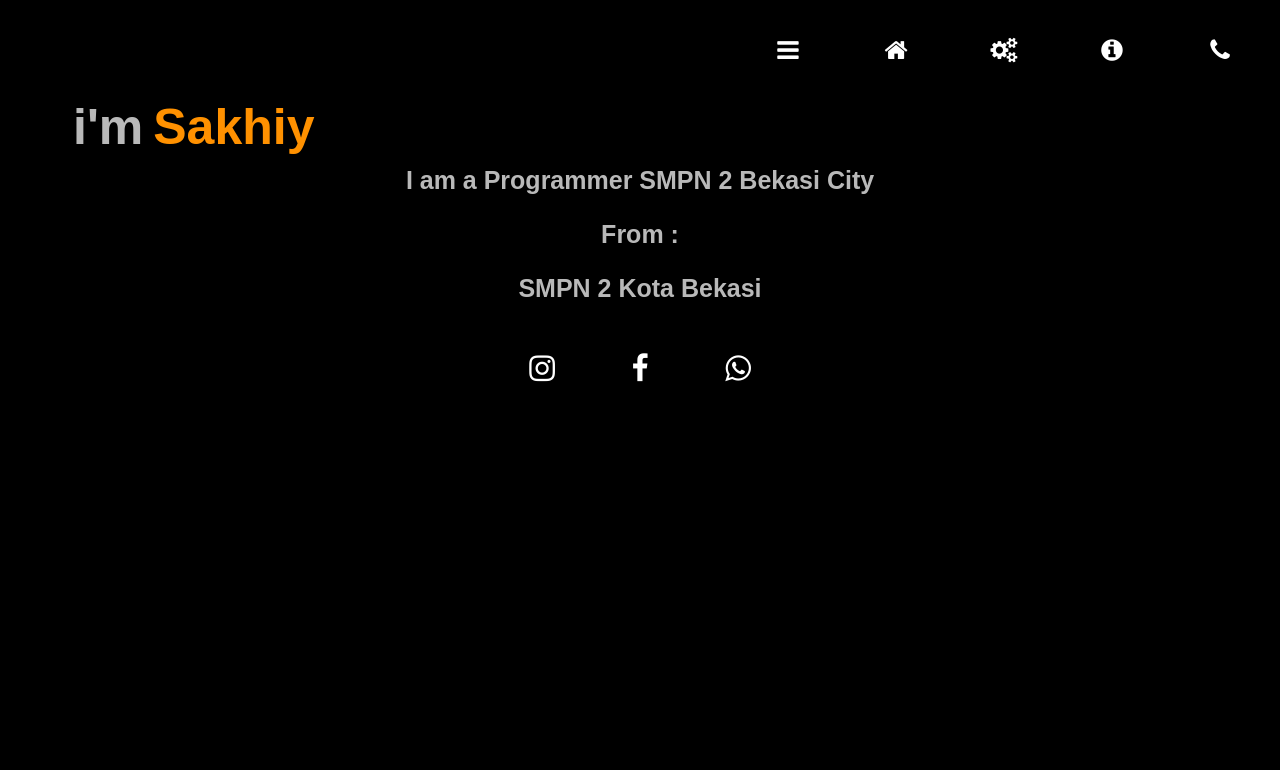
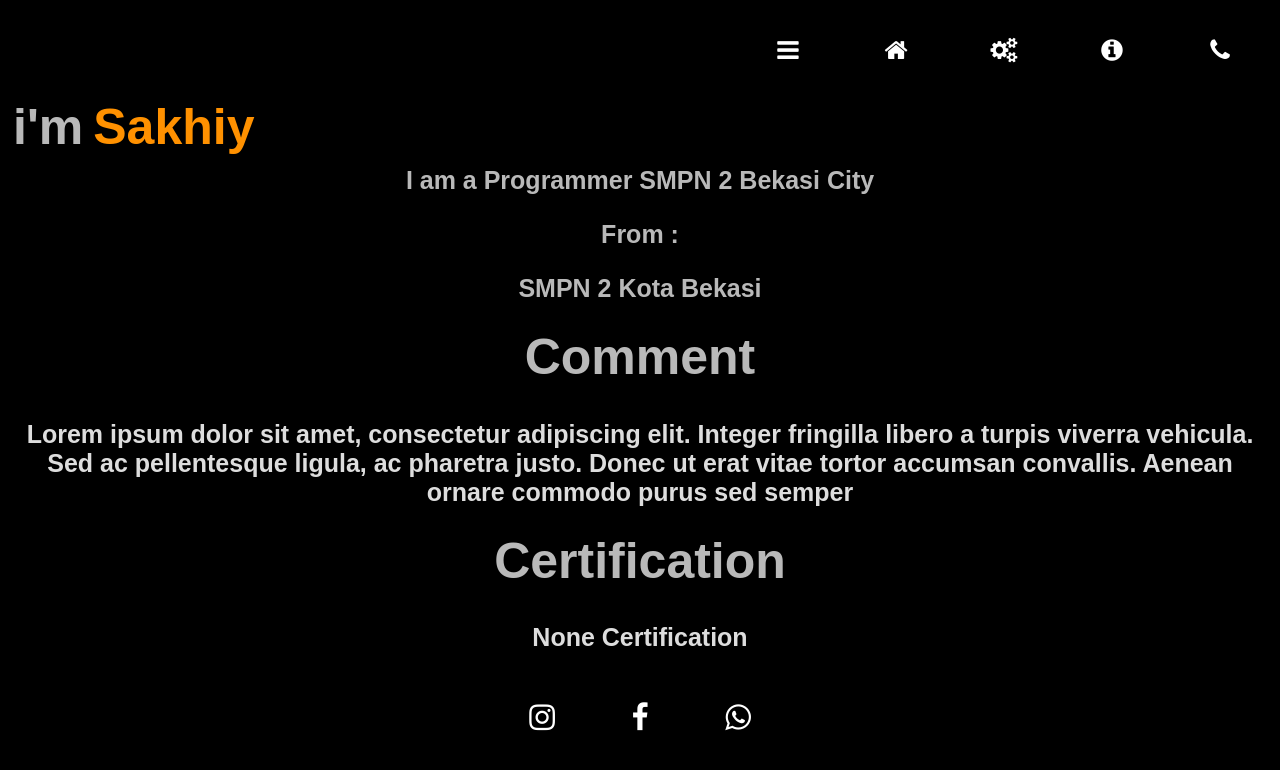
Before and after one commit to justme122/Portfolio, a plain HTML site: page docs/index.html in a window 1280 px wide. Drawn offline with Linux system fonts and the light colour scheme.

Commit message:
Update index.html

```diff
--- a/docs/index.html
+++ b/docs/index.html
@@ -7,7 +7,7 @@
     <link rel="stylesheet" href="Portfolio.css">
 </head>
 <body>
-    <div class="menu" style="text-align: right; display: flexbox">
+        <div class="menu" style="display: flexbox">
             <a class="fa fa-bars"></a>
             <a href="#home" class="fa fa-home"></a>
             <a href="#services" class="fa fa-cogs"></a>
@@ -16,16 +16,35 @@
         </div>
 
         <div class="slide" style="display: flex; font-family: Arial, Helvetica, sans-serif;">
-            <h1 style="margin: 5px; color: #b9b9b9; padding-left: 60px;">i'm</h1>
+            <h1 class="slides" style="margin: 5px; color: #b9b9b9;">i'm</h1>
             <h1 style="color: #ff9100; margin: 5px;">Sakhiy</h1>
         </div>
+
         <div class="slide" style="font-family: Arial, Helvetica, sans-serif;">
             <p>I am a Programmer  SMPN 2 Bekasi City</p>
             <p>From : </p>
             <p>SMPN 2 Kota Bekasi</p>
         </div>
 
-    <div style="text-align: center;">
+    <div class="slide">
+        <div class="center">
+            <h1>Comment</h1>
+                <div class="comment">
+                        <p style="color: #dddddd;">Lorem ipsum dolor sit amet, consectetur adipiscing elit. Integer fringilla libero a turpis viverra vehicula. Sed ac pellentesque ligula, ac pharetra justo. Donec ut erat vitae tortor accumsan convallis. Aenean ornare commodo purus sed semper</p>
+                </div>
+        </div>
+    </div>
+
+    <div class="slide">
+            <div class="center">
+                    <h1>Certification</h1>
+                <div class="certification">
+                    <p href="#Certification" style="color: #dddddd; text-align: center;">None Certification</p>
+                </div>
+            </div>
+    </div>
+
+    <div class="slide" style="text-align: center;">
         <a href="#" class="fa fa-instagram" onclick="alert('Belum Ada Instagram')"></a>
         <a href="#" class="fa fa-facebook" onclick="alert('Belum Ada Facebook')"></a>
         <a href="#" class="fa fa-whatsapp" onclick="alert('+62-895-3311-65999')"></a>
```
Lines whose indentation alone changed are shown as unchanged.
